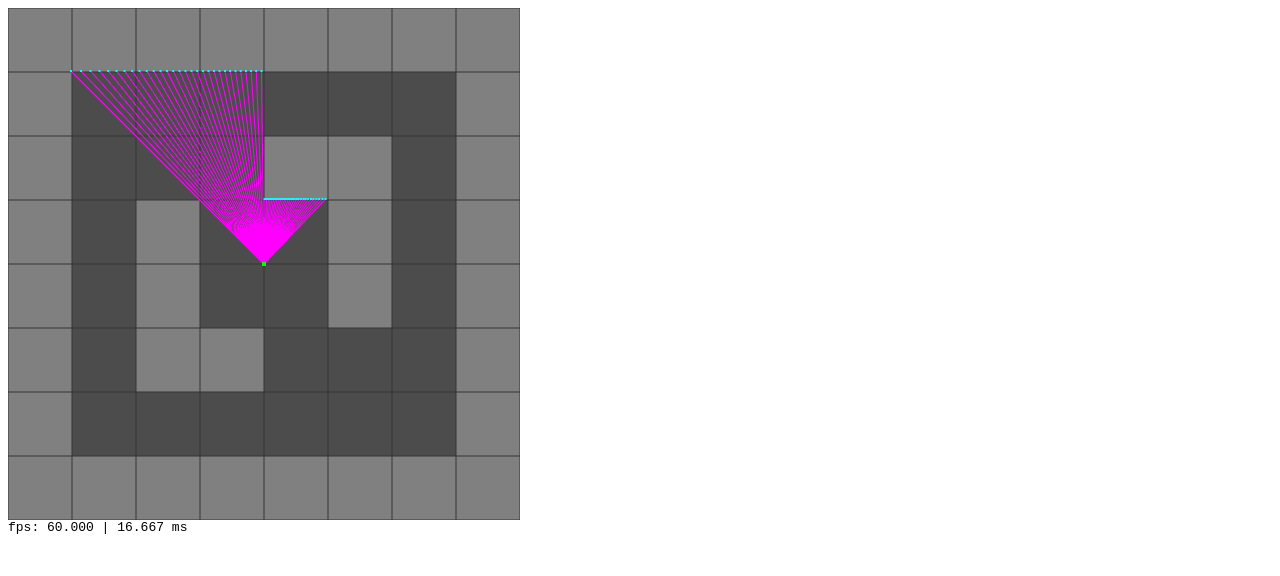
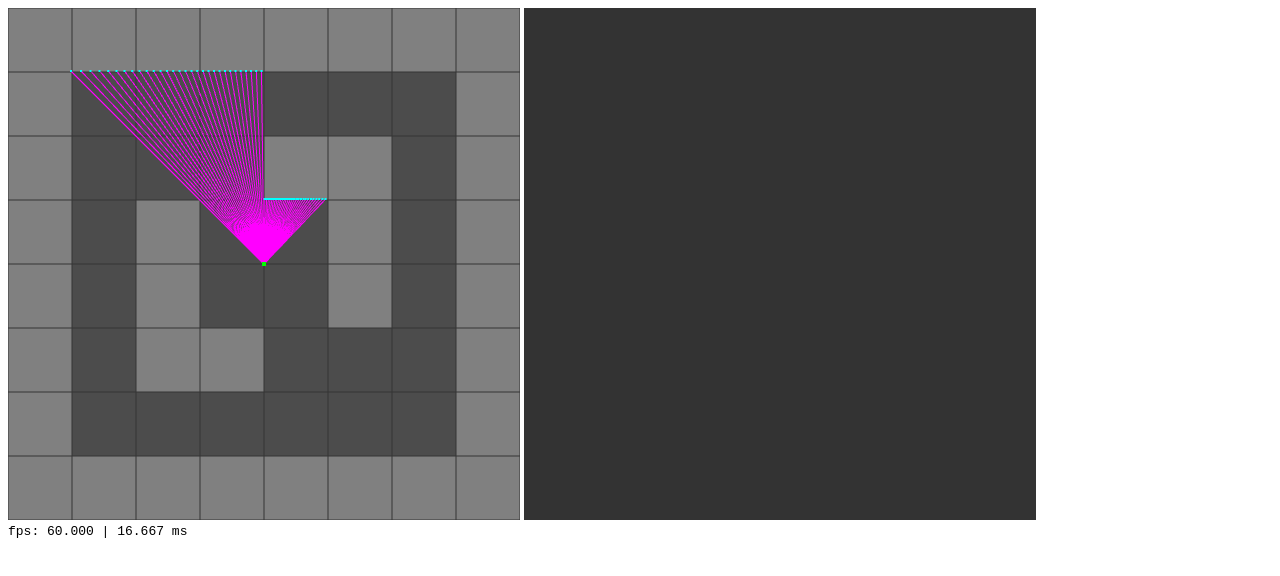
Before and after one commit to GiacomoGarbin/Wolf3D, a plain HTML site: page index.html in a window 1280 px wide. Drawn offline with Linux system fonts and the light colour scheme.

Commit message:
define canvas for 3D view

```diff
--- a/index.html
+++ b/index.html
@@ -5,7 +5,8 @@
 </head>
 
 <body>
-    <canvas width="512" height="512"></canvas>
+    <canvas id="2d" width="512" height="512"></canvas>
+    <canvas id="3d" width="512" height="512"></canvas>
     <div id="stats" style="font-family: monospace;"></div>
 </body>
 
--- a/raycaster.js
+++ b/raycaster.js
@@ -9,7 +9,10 @@ const KEY_W = 87;
 const HalfPI = Math.PI / 2;
 
 globals = {
-    canvas: null,
+    canvas2d: null, // top-down debug view
+    canvas3d: null,
+    w: 0, // canvas width
+    h: 0, // canvas height
     x: 0,       // player position x
     y: 0,       // player position y
     angle: 0.0, // player direction
@@ -29,13 +32,24 @@ globals = {
 }
 
 function main() {
-    globals.canvas = document.getElementsByTagName("canvas")[0];
-    const gl = globals.canvas.getContext('webgl');
+    globals.canvas2d = document.getElementById("2d");
+    const gl2d = globals.canvas2d.getContext('webgl');
 
-    if (!gl) {
+    if (!gl2d) {
         alert('Unable to initialize WebGL. Your browser or machine may not support it.');
         return;
     }
+
+    globals.canvas3d = document.getElementById("3d");
+    const gl3d = globals.canvas3d.getContext('webgl');
+
+    if (!gl3d) {
+        alert('Unable to initialize WebGL. Your browser or machine may not support it.');
+        return;
+    }
+
+    globals.w = globals.canvas3d.width;
+    globals.h = globals.canvas3d.height;
 
     document.onkeydown = shortcuts;
     document.onkeyup = shortcuts;
@@ -58,20 +72,20 @@ function main() {
     }
   `;
 
-    const shaderProgram = initShaderProgram(gl, vsSource, fsSource);
+    const shaderProgram = initShaderProgram(gl2d, vsSource, fsSource);
     const programInfo = {
         program: shaderProgram,
         attribLocations: {
-            vertexPosition: gl.getAttribLocation(shaderProgram, "aVertexPosition"),
-            textureCoord: gl.getAttribLocation(shaderProgram, "aTextureCoord"),
+            vertexPosition: gl2d.getAttribLocation(shaderProgram, "aVertexPosition"),
+            textureCoord: gl2d.getAttribLocation(shaderProgram, "aTextureCoord"),
         },
         uniformLocations: {
-            uFragColor: gl.getUniformLocation(shaderProgram, "uFragColor"),
-            uPointSize: gl.getUniformLocation(shaderProgram, "uPointSize"),
+            uFragColor: gl2d.getUniformLocation(shaderProgram, "uFragColor"),
+            uPointSize: gl2d.getUniformLocation(shaderProgram, "uPointSize"),
         },
     };
 
-    buffers = initBuffers(gl);
+    buffers = initBuffers(gl2d);
 
     stats = {
         element: document.getElementById("stats"),
@@ -81,8 +95,8 @@ function main() {
 
     prevTime = 0.0
 
-    globals.x = globals.canvas.width / 2;
-    globals.y = globals.canvas.height / 2;
+    globals.x = globals.w / 2;
+    globals.y = globals.h / 2;
     globals.angle = -Math.PI / 2;
 
     function render(currTime) {
@@ -94,9 +108,13 @@ function main() {
 
         processInput(dt)
 
-        buffers = updateBuffers(gl, buffers);
+        buffers = updateBuffers(gl2d, buffers);
 
-        drawScene(gl, programInfo, buffers, dt);
+        // debug top-down view
+        draw2dScene(gl2d, programInfo, buffers);
+
+        draw3dScene(gl3d);
+
         requestAnimationFrame(render);
     }
 
@@ -203,9 +221,9 @@ function processInput(dt) {
 
     // clamp position
     globals.x = Math.max(0, globals.x);
-    globals.x = Math.min(globals.x, globals.canvas.height - 1);
+    globals.x = Math.min(globals.x, globals.h - 1);
     globals.y = Math.max(0, globals.y);
-    globals.y = Math.min(globals.y, globals.canvas.width - 1);
+    globals.y = Math.min(globals.y, globals.w - 1);
 
     // double the speed by pressing SHIFT and modulate with dt
     const theta = (globals.keys[KEY_SHIFT] ? 2 : 1) * dt * 0.0025;
@@ -237,8 +255,8 @@ function updateStats(stats, dt) {
 
 // expects an array of N vertices [x0, y0, x1, x1, ..., xN, yN] in screen space
 function screenSpaceToNDC(vertices) {
-    const w = globals.canvas.width;
-    const h = globals.canvas.height;
+    const w = globals.w;
+    const h = globals.h;
     return vertices.map((e, i) => (i % 2 == 0) ? (e / (w / 2) - 1) : (1 - (e / (h / 2))));
 }
 
@@ -324,7 +342,7 @@ function intersect(r, p, d) {
 }
 
 function getCell(px, py) {
-    console.assert((0 <= px < globals.canvas.width) && (0 <= py < globals.canvas.height));
+    console.assert((0 <= px < globals.w) && (0 <= py < globals.h));
 
     const cx = Math.floor(px / globals.size);
     const cy = Math.floor(py / globals.size);
@@ -339,7 +357,7 @@ function isWall(px, py) {
 }
 
 function inGrid(px, py) {
-    return ((0.0 <= px) && (px < globals.canvas.width)) && ((0.0 <= py) && (py < globals.canvas.height));
+    return ((0.0 <= px) && (px < globals.w)) && ((0.0 <= py) && (py < globals.h));
 }
 
 function findAxisIntersection(theta, r, p, d, vs, hs) {
@@ -593,7 +611,12 @@ function loadShader(gl, type, source) {
     return shader;
 }
 
-function drawScene(gl, programInfo, buffers) {
+function draw3dScene(gl) {
+    gl.clearColor(0.2, 0.2, 0.2, 1.0);
+    gl.clear(gl.COLOR_BUFFER_BIT);
+}
+
+function draw2dScene(gl, programInfo, buffers) {
     gl.clearColor(0.2, 0.2, 0.2, 1.0);
     gl.clear(gl.COLOR_BUFFER_BIT);
 
```
